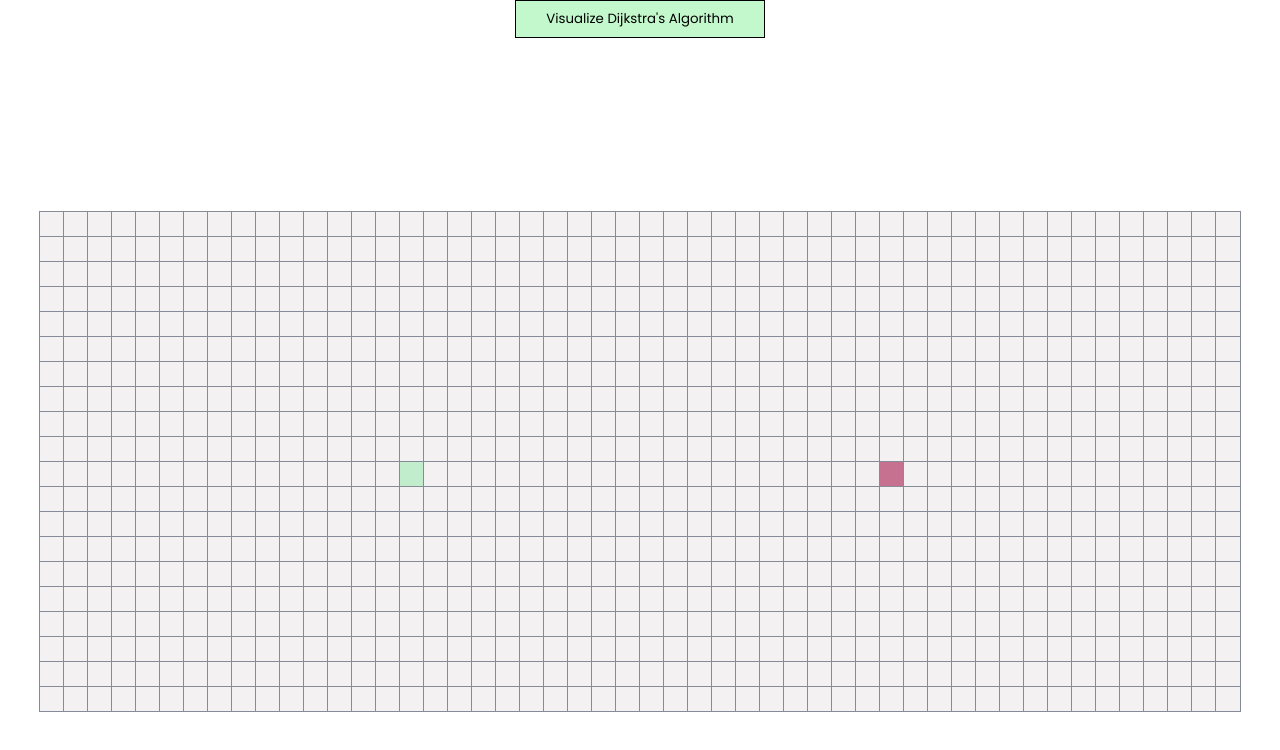
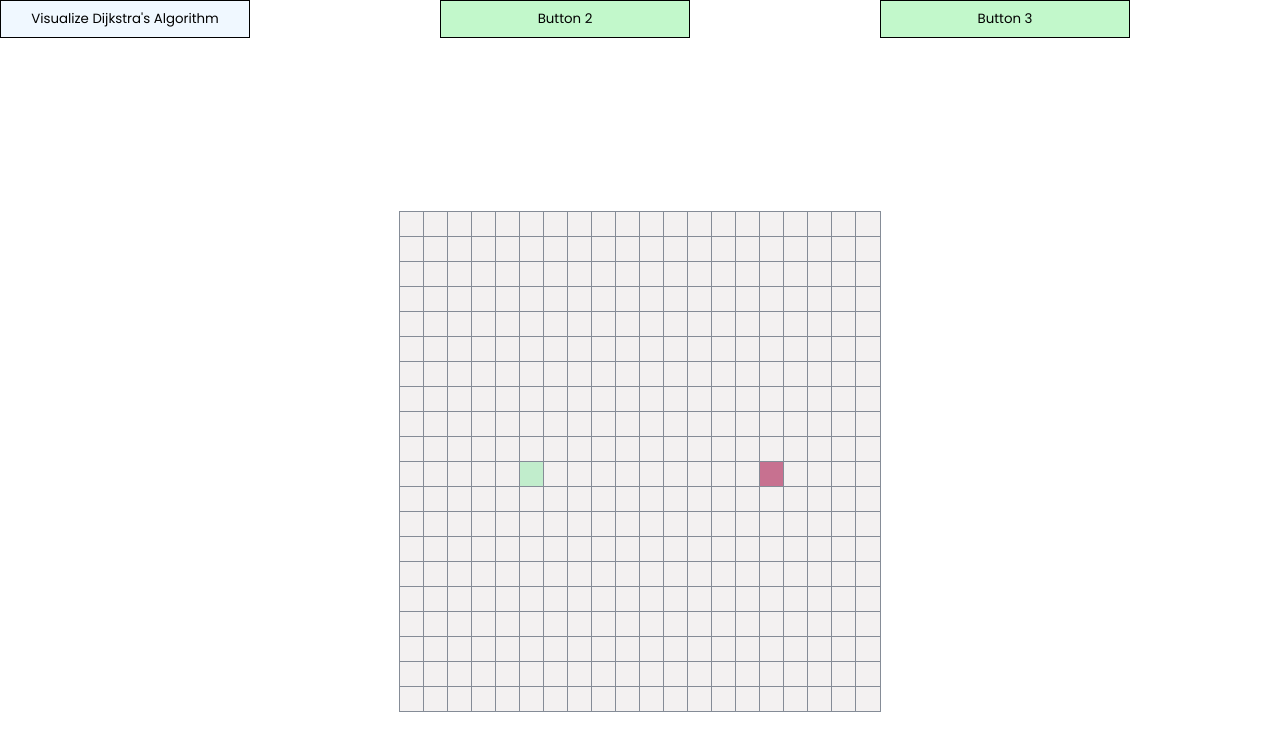
Before and after one commit to burninglilies/pathfinder-project, a React (Create React App) app: page / in a window 1280 px wide. Shown: the top 750 px of the page. Built offline with nearby package versions, Linux system fonts and the light colour scheme.

Commit message:
added current files

```diff
--- a/src/App.jsx
+++ b/src/App.jsx
@@ -1,10 +1,12 @@
 import React from 'react'
 import Pathfinder from './components/pathfinder/Pathfinder'
+import PathfinderUI from './components/pathfinder/PathfinderUI'
+
 
 const App = () => {
     return (
         <div className="App">
-            <Pathfinder/>
+            <PathfinderUI/>
         </div>
     )
 }
```
